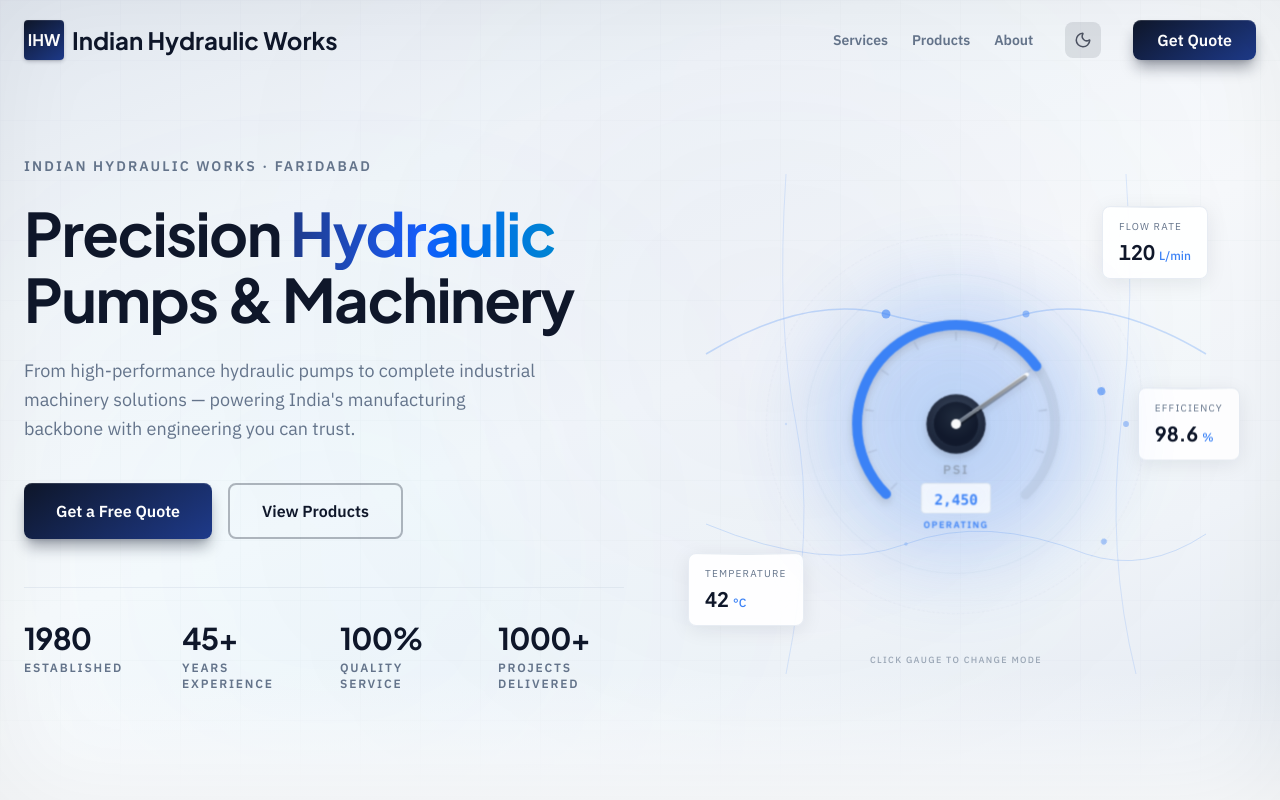
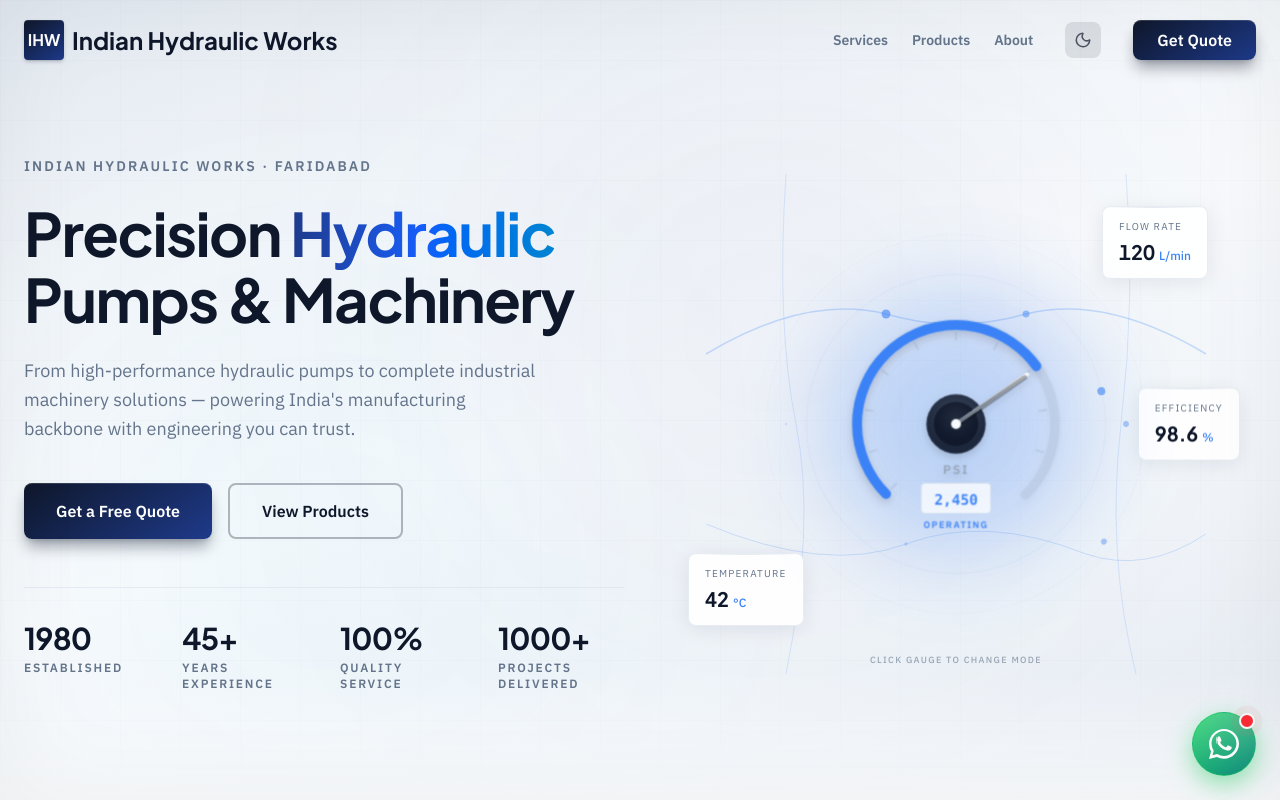
Before and after one commit to sleepyUjjal/indian-hydraulic-works, a Next.js app: page / in a window 1280 px wide. Shown: the top 800 px of the page. Built offline with nearby package versions, Linux system fonts and the light colour scheme.

Commit message:
feat: replace backend contact form submission with WhatsApp redirection and add global FloatingWhatsApp component

```diff
--- a/src/app/layout.js
+++ b/src/app/layout.js
@@ -22,6 +22,7 @@
 import { ThemeProvider } from "@/lib/ThemeContext";
 import { SpeedInsights } from "@vercel/speed-insights/next";
 import { Analytics } from "@vercel/analytics/react";
+import { FloatingWhatsApp } from "@/components/ui/FloatingWhatsApp";
 
 export default function RootLayout({ children }) {
   return (
@@ -37,6 +38,7 @@
           <Navbar />
           {children}
           <Footer />
+          <FloatingWhatsApp />
         </ThemeProvider>
         <SpeedInsights />
         <Analytics />
--- a/src/components/sections/Contact.js
+++ b/src/components/sections/Contact.js
@@ -124,34 +124,30 @@
 
     setIsSubmitting(true);
 
-    try {
-      // Background request to your future backend API
-      const response = await fetch('/api/contact', {
-        method: 'POST',
-        headers: {
-          'Content-Type': 'application/json',
-        },
-        body: JSON.stringify(formState),
-      });
+    // Format the message for WhatsApp
+    const whatsappMessage = `*New Website Inquiry!* 🚀
+*Name:* ${formState.name}
+*Email:* ${formState.email}
+*Phone:* ${formState.phone || "Not provided"}
 
-      // If backend is not ready yet, we simulate a successful delay so the UI still works
-      if (response.status === 404) {
-        await new Promise(resolve => setTimeout(resolve, 1500));
-      } else if (!response.ok) {
-        throw new Error("Failed to send message");
-      }
+*Project Details:*
+${formState.message}`;
 
-      setSubmitted(true);
-      setTimeout(() => setSubmitted(false), 4000);
-      setFormState({ name: "", email: "", phone: "", message: "" });
-      setErrors({});
-    } catch (error) {
-      console.error("Submission error:", error);
-      // Even if it fails, we show error or fallback
-      alert("Failed to send message. Please try calling us directly.");
-    } finally {
-      setIsSubmitting(false);
-    }
+    // Target WhatsApp Number (fetch from env or fallback)
+    const whatsappNumber = process.env.NEXT_PUBLIC_WHATSAPP_NUMBER || "917942651152";
+    const whatsappUrl = `https://wa.me/${whatsappNumber}?text=${encodeURIComponent(whatsappMessage)}`;
+
+    // Small delay for UI feedback
+    await new Promise(resolve => setTimeout(resolve, 800));
+
+    // Open WhatsApp in new tab
+    window.open(whatsappUrl, "_blank");
+
+    setIsSubmitting(false);
+    setSubmitted(true);
+    setTimeout(() => setSubmitted(false), 4000);
+    setFormState({ name: "", email: "", phone: "", message: "" });
+    setErrors({});
   };
 
   return (
--- /dev/null
+++ b/src/components/ui/FloatingWhatsApp.js
@@ -0,0 +1,49 @@
+"use client";
+
+import { motion } from "framer-motion";
+
+export function FloatingWhatsApp() {
+  // Use NEXT_PUBLIC_ prefix so it's accessible on the client side
+  const phoneNumber = process.env.NEXT_PUBLIC_WHATSAPP_NUMBER || "917942651152";
+  const defaultMessage = "Hi, I have an inquiry about hydraulic services.";
+
+  const whatsappUrl = `https://wa.me/${phoneNumber}?text=${encodeURIComponent(defaultMessage)}`;
+
+  return (
+    <motion.a
+      href={whatsappUrl}
+      target="_blank"
+      rel="noopener noreferrer"
+      className="fixed bottom-6 right-6 z-50 flex items-center justify-center w-14 h-14 sm:w-16 sm:h-16 rounded-full bg-gradient-to-br from-[#25D366] to-[#128C7E] shadow-[0_8px_25px_rgba(37,211,102,0.5)] border border-[#25D366]/50 cursor-pointer"
+      initial={{ scale: 0, opacity: 0 }}
+      animate={{ scale: 1, opacity: 1 }}
+      whileHover={{
+        scale: 1.1,
+        boxShadow: "0 12px 30px rgba(37,211,102,0.6)"
+      }}
+      whileTap={{ scale: 0.9 }}
+      transition={{
+        type: "spring",
+        stiffness: 260,
+        damping: 20
+      }}
+    >
+      {/* Skeuomorphic Highlight */}
+      <div className="absolute inset-0 rounded-full bg-gradient-to-b from-white/20 to-transparent pointer-events-none" />
+
+      {/* Notification Dot */}
+      <span className="absolute top-0 right-0 flex h-4 w-4">
+        <span className="animate-ping absolute inline-flex h-full w-full rounded-full bg-red-400 opacity-75"></span>
+        <span className="relative inline-flex rounded-full h-4 w-4 bg-red-500 border-2 border-[var(--background)]"></span>
+      </span>
+
+      <svg
+        className="w-8 h-8 sm:w-9 sm:h-9 text-white relative z-10"
+        fill="currentColor"
+        viewBox="0 0 24 24"
+      >
+        <path d="M12.012 2c-5.506 0-9.989 4.478-9.99 9.984a9.964 9.964 0 001.333 4.976L2 22l5.233-1.337a9.994 9.994 0 004.779 1.217h.004c5.502 0 9.985-4.48 9.989-9.988C22.001 6.386 17.513 2 12.012 2zM12.012 20.005h-.002a8.318 8.318 0 01-4.249-1.156l-.304-.18-3.159.828.843-3.08-.198-.314a8.275 8.275 0 01-1.272-4.428c.002-4.57 3.723-8.289 8.298-8.289 4.57 0 8.291 3.722 8.293 8.295-.002 4.572-3.723 8.285-8.289 8.285zm4.568-6.223c-.25-.125-1.482-.731-1.713-.815-.23-.083-.398-.125-.566.125-.168.25-.648.815-.795.983-.146.168-.293.188-.543.063-.25-.125-1.057-.39-2.014-1.246-.745-.665-1.248-1.487-1.395-1.737-.146-.25-.015-.386.11-.511.113-.113.25-.292.375-.438.125-.146.168-.25.25-.417.083-.168.042-.314-.021-.438-.063-.125-.566-1.365-.776-1.87-.203-.493-.41-.426-.566-.434-.146-.007-.314-.007-.482-.007s-.44.063-.67.314c-.23.25-.88 8.86-.88 2.096s.902 2.385 1.027 2.552c.125.168 1.74 2.656 4.215 3.723 2.053.882 2.66.711 3.12.595.534-.135 1.482-.605 1.692-1.188.21-.583.21-1.085.146-1.188-.063-.104-.23-.168-.48-.292z"/>
+      </svg>
+    </motion.a>
+  );
+}
```
